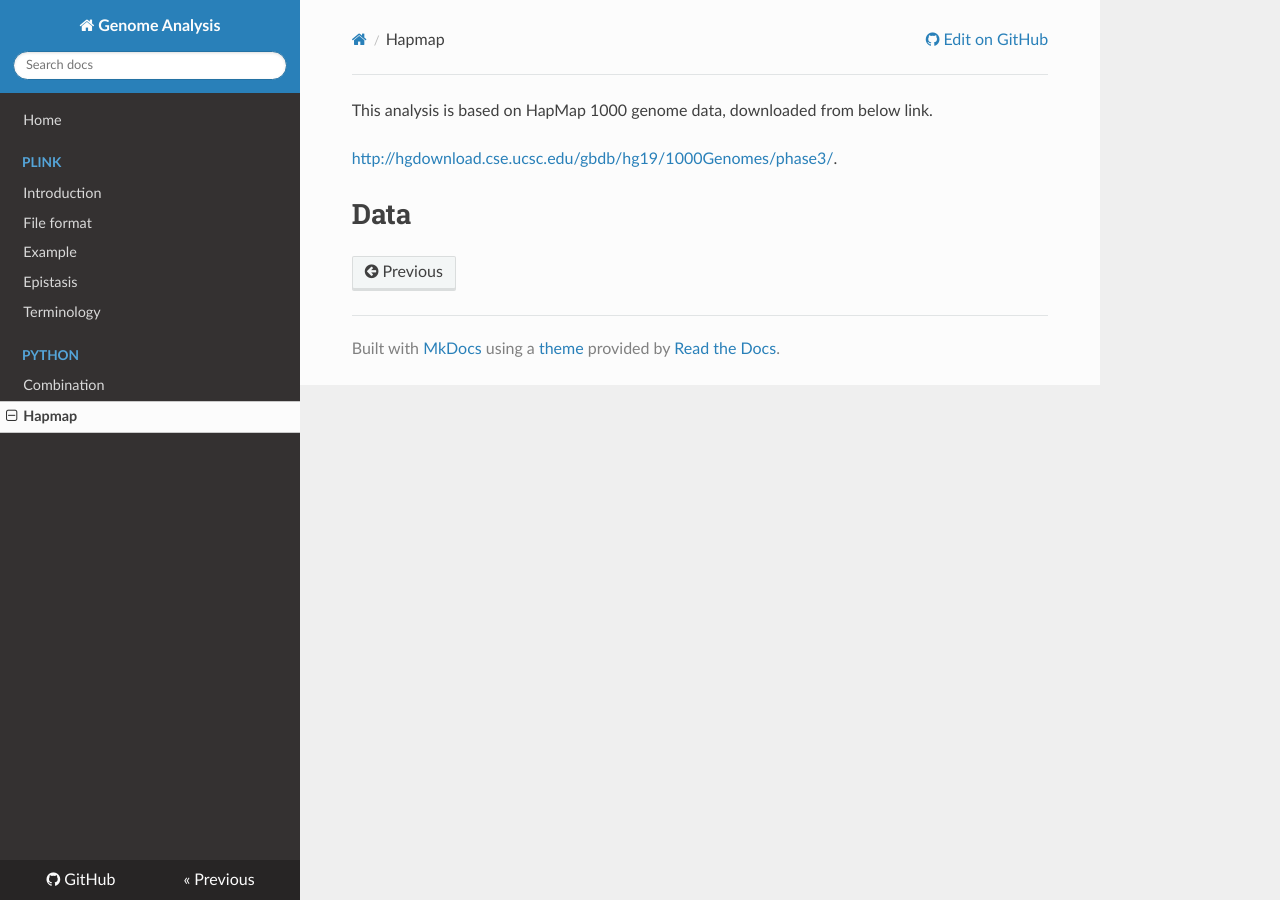
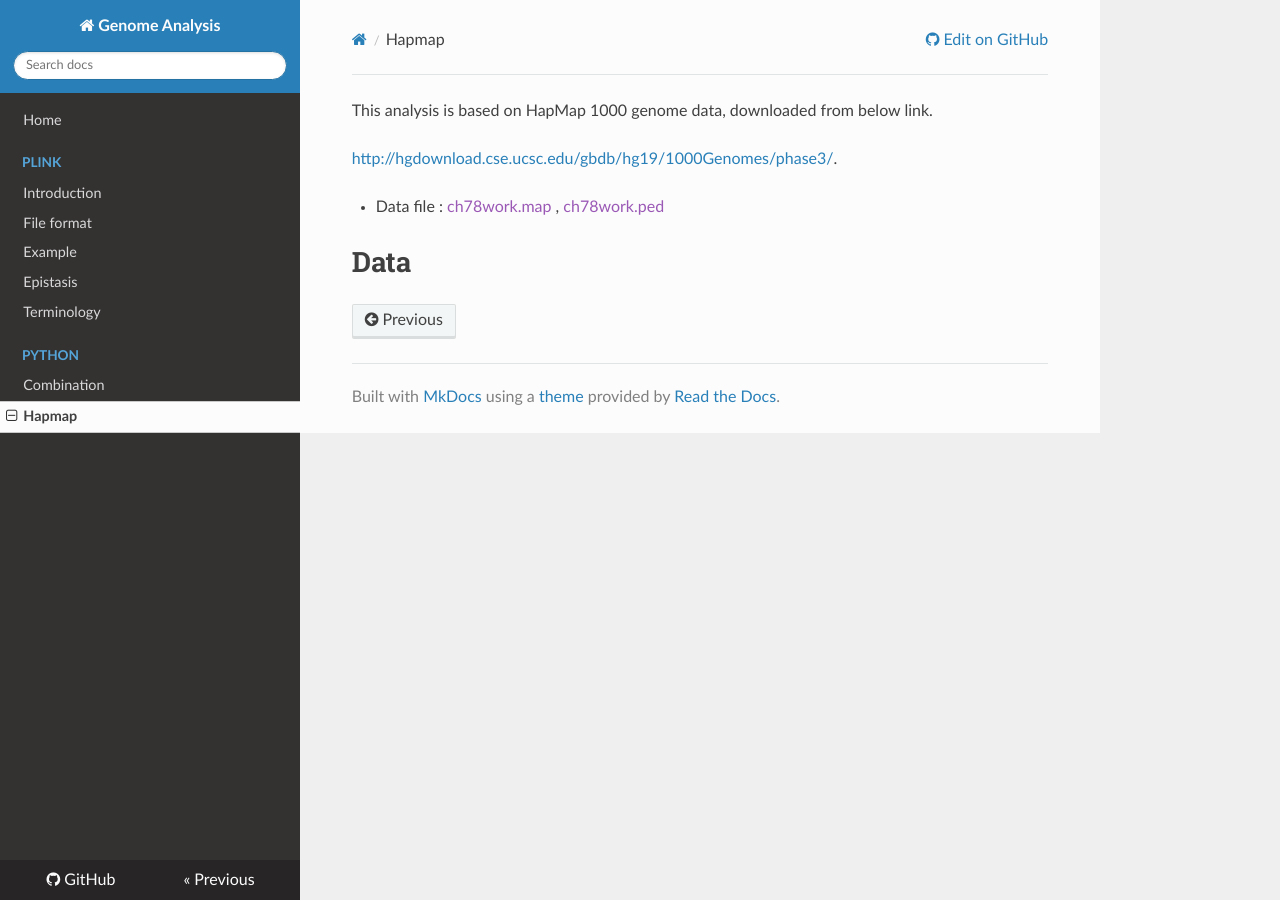
Before and after one commit to WonyoungCho/plink, an MkDocs documentation site: the page built from docs/hapMap1KG_ch7_8.md, in a window 1280 px wide. Built offline with MkDocs 1.6.1, drawn with Linux system fonts in a browser that asks for light colours; nearby versions of some CDN libraries; old or Windows-style settings are respelled for this version of MkDocs.

Commit message:
Update hapMap1KG_ch7_8.md

```diff
--- a/docs/hapMap1KG_ch7_8.md
+++ b/docs/hapMap1KG_ch7_8.md
@@ -2,4 +2,6 @@ This analysis is based on HapMap 1000 genome data, downloaded from below link.
 
 <http://hgdownload.cse.ucsc.edu/gbdb/hg19/1000Genomes/phase3/>.
 
+- Data file : [ch78work.map]('./data/ch78work.map') , [ch78work.ped]('./data/ch78work.ped')
+
 # Data
```
